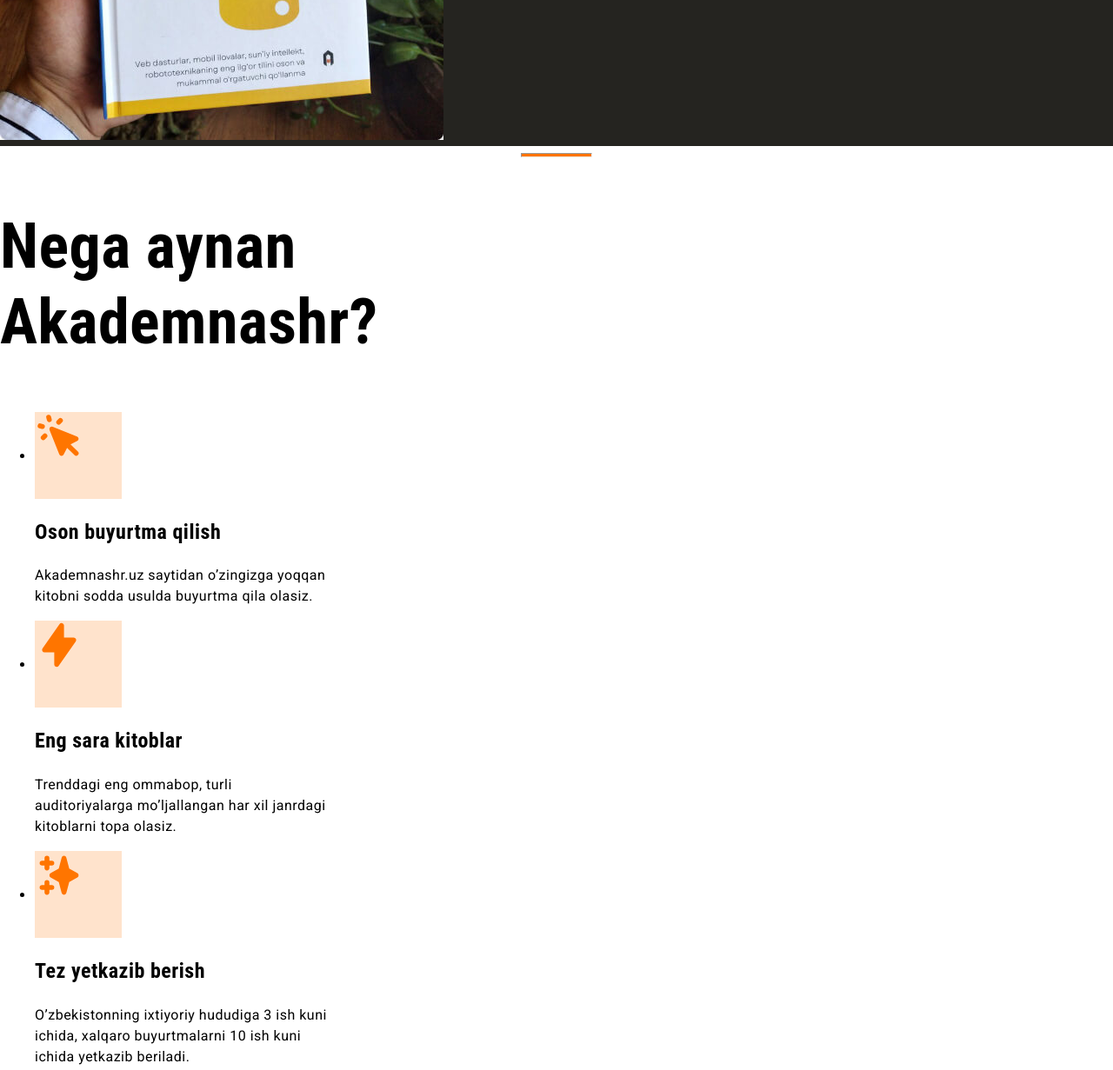
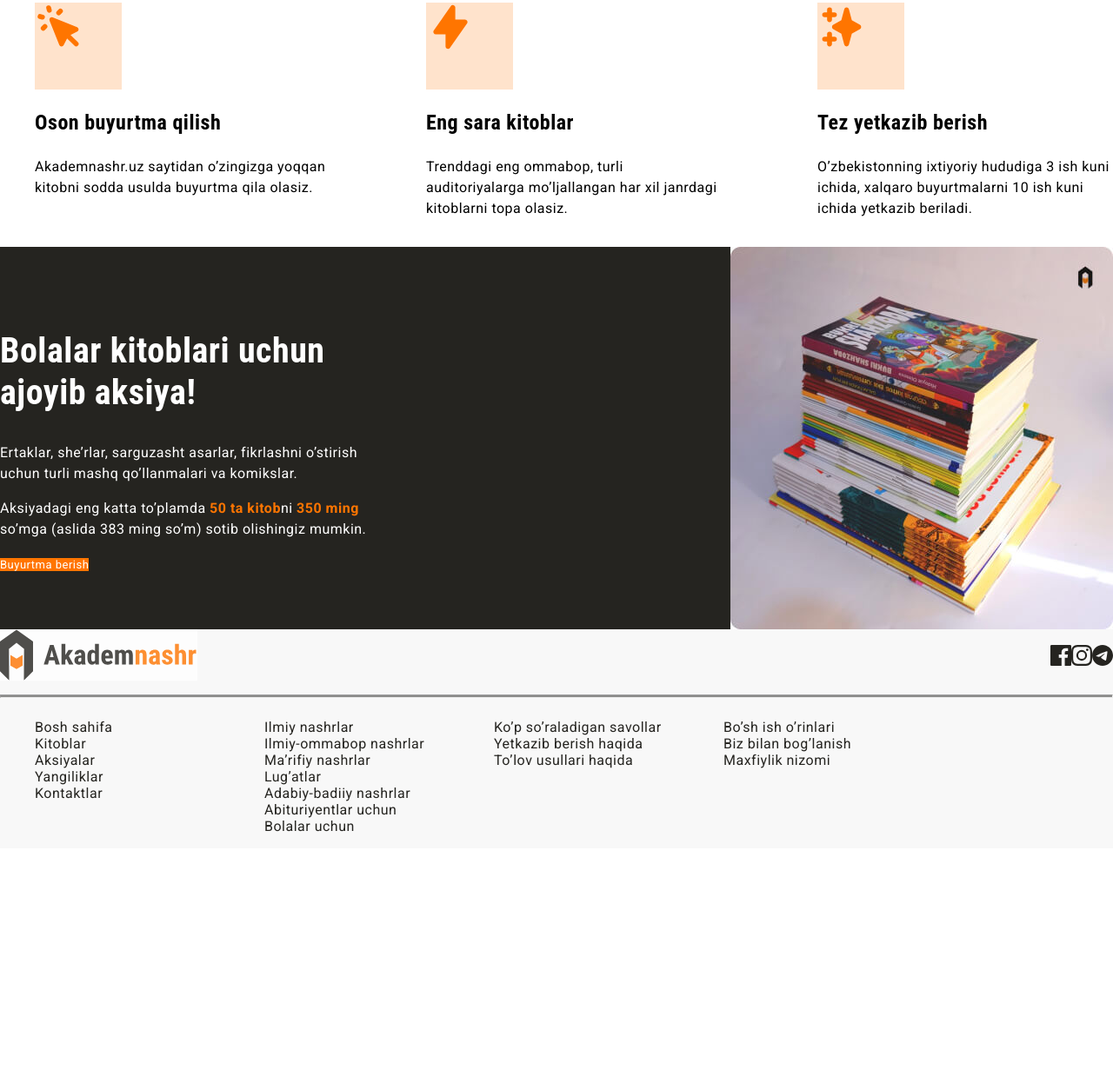
Before and after one commit to JaloliddinGofurov/Akademnashr-birinchi-loyiham, a plain HTML site: page index.html in a window 1280 px wide. Shown: the part 879-2110 px from the top of the page at 87% size. After the commit the page ends 1855 px from the top, so only its background shows below. Drawn offline with nearby package versions, Linux system fonts and the light colour scheme.

Commit message:
Add flex,justify content,align item

```diff
--- a/index.html
+++ b/index.html
@@ -21,6 +21,8 @@
       <a href="index.html">
         <img src="image/logo (1).svg" alt="Akademnashr logo" width="227" height="60">
       </a>
+
+        <div class="site-header-actions">
           <nav>
             <ul class="sitenav-list">
               <li><a class="sitenav-link" href="#">Bosh sahifa</a></li>
@@ -30,6 +32,7 @@
             </ul>
           </nav>
           <a class="main-link" href="#">Ro’yxatdan o`tish</a>
+        </div>
 
   </header>
 
@@ -51,7 +54,7 @@
           <h2 class="features-heading">Nega aynan <br>
             Akademnashr?</h2>
             <!-- Logolar -->
-            <ul>
+            <ul class="features-list">
               <li class="feature">
                 <div class="feature-icon-wrapper">
                   <img src="image/cursor-click.svg" alt="icon" width="56" height="56"></div>
@@ -89,12 +92,11 @@
 
         <!-- Site footer -->
         <footer class="site-footer">
-
-            <div class="footer-main">
+            <div class="site-footer-top">
               <a class="footer-link" href="index.html">
                 <img class="footer-img" src="image/logo (1).svg" alt="Akademnashr logo" width="227" height="60">
               </a>
-              <ul class="footer-link">
+              <ul class="site-footer-social">
                 <li class="footer-item">
                   <a class="footer-link-first" href="https://www.facebook.com/Akademnashr" target="_blank"><svg xmlns="http://www.w3.org/2000/svg" width="24" height="24" fill="none"><path fill="#252420" d="M22.675 0H1.325C.593 0 0 .593 0 1.325v21.351C0 23.407.593 24 1.325 24H12.82v-9.294H9.692v-3.622h3.128V8.413c0-3.1 1.893-4.788 4.659-4.788 1.325 0 2.463.099 2.795.143v3.24l-1.918.001c-1.504 0-1.795.715-1.795 1.763v2.313h3.587l-.467 3.622h-3.12V24h6.116c.73 0 1.323-.593 1.323-1.325V1.325C24 .593 23.407 0 22.675 0Z"/></svg>
                 </a>
@@ -111,6 +113,8 @@
             </div>
             <hr class="site-footer-divider">
 
+            <!-- LINKLAR -->
+              <div class="site-footer-bottom">
                 <ul class="site-footer-links">
                   <li><a href="#">Bosh sahifa</a></li>
                   <li><a href="#">Kitoblar</a></li>
@@ -137,6 +141,7 @@
                   <li><a href="#">Biz bilan bog’lanish</a></li>
                   <li><a href="#">Maxfiylik nizomi</a></li>
                 </ul>
+              </div>
 
 
         </footer>
--- a/styles.css
+++ b/styles.css
@@ -7,11 +7,20 @@ body {
 
 /*SITE-HEADER*/
 .site-header {
+  display: flex;
+  justify-content: space-between;
+  align-items: center;
   background-color: #fff;
+}
+
+.site-header-actions {
+  display: flex;
+  align-items: center;
 }
 
 /* SITENAV */
 .sitenav-list {
+  display: flex;
   list-style: none;
 }
 
@@ -36,6 +45,9 @@ body {
 
 /*Main-section*/
 .hero {
+  display: flex;
+  justify-content: space-between;
+  align-items: center;
   background-color: #252420;
   color: #FFFFFF;
 }
@@ -48,11 +60,13 @@ body {
   width: 510px;
   height: 510px;
 }
+
 .orange-line {
   width: 80px;
   height: 3px;
   background-color: #ff7500;
 }
+
 .hero-heading {
   font-size: 40px;
   line-height: 1.2;
@@ -67,29 +81,45 @@ body {
   line-height: 1.2;
   letter-spacing: 0.5;
 }
+
+.features-list {
+  display: flex;
+  justify-content: space-between;
+  list-style: none;
+}
+
+/* Feature */
+.feature {
+  width: 340px;
+}
+
 .feature-icon-wrapper {
   width: 100px;
   height: 100px;
   background-color: rgba(255, 117, 0, 0.2);
 }
+
 .feature-title {
   font-size: 24px;
   line-height: 1.2;
   font-family: "Roboto Condensed", "Roboto", "Arial", sans-serif;
 }
 
-.feature {
-  width: 340px;
-}
+
 
 /*Promo*/
 .promo {
+  display: flex;
+  justify-content: space-between;
+  align-items: center;
   background-color: #252420;
   color: #fff;
 }
+
 .promo-content {
   width: 440px;
 }
+
 .promo-heading {
   font-size: 40px;
   line-height: 48px;
@@ -99,6 +129,7 @@ body {
 .promo-hightlight {
   color: #ff7500;
 }
+
 .promo-img {
   width: 440px;
   height: 440px;
@@ -109,17 +140,35 @@ body {
 .site-footer {
   background-color: #f8f8f8;
 }
+
+.site-footer-top {
+  display: flex;
+  justify-content: space-between;
+  align-items: center;
+}
+
 .site-footer ul {
   list-style: none;
 }
+.site-footer-social {
+  display: flex;
+  align-items: center;
+}
+
+
 .site-footer-divider {
   height: 2px;
   background-color: rgba(37, 36, 32, 0.5);
 }
+.site-footer-bottom {
+  display: flex;
+}
+
 .site-footer-links {
   width: 224px;
   line-height: 19px;
 }
+
 .site-footer-links a {
   text-decoration: none;
   color: #252420;
```
Lines whose indentation alone changed are shown as unchanged.
